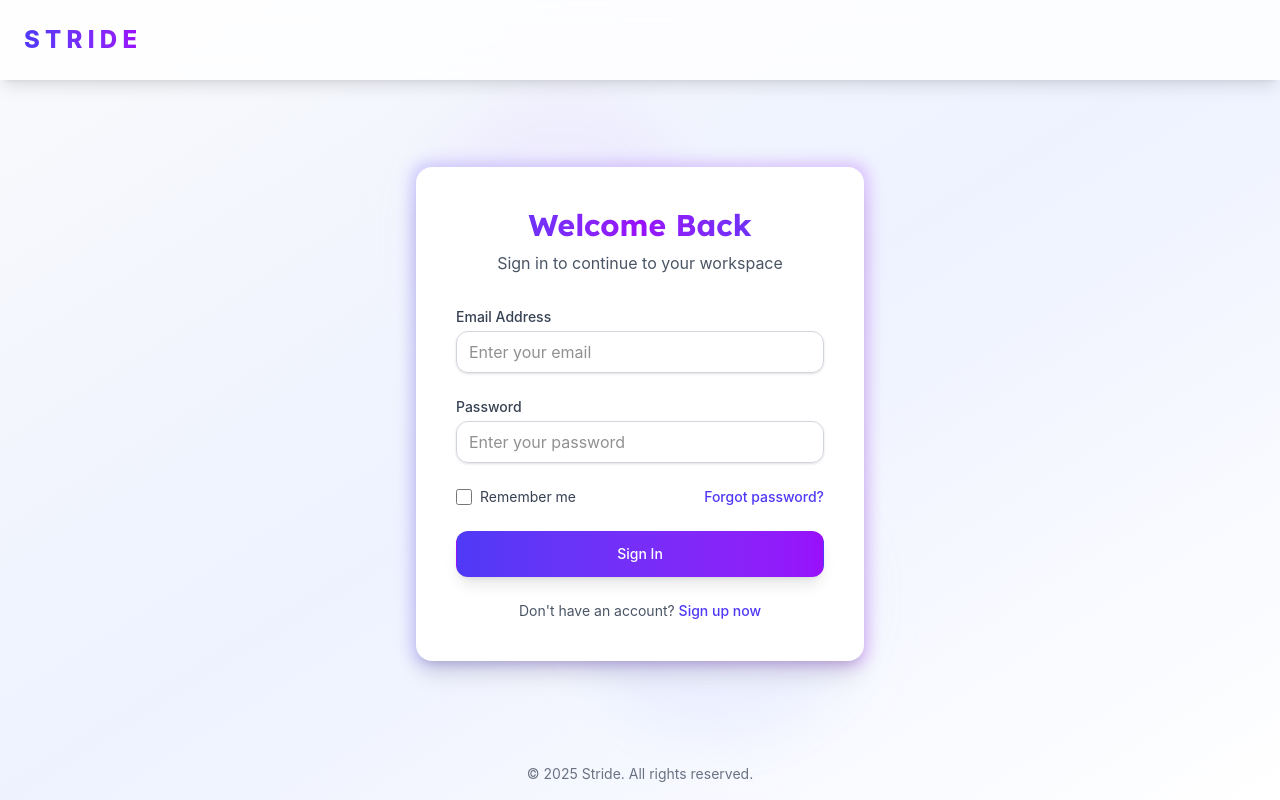
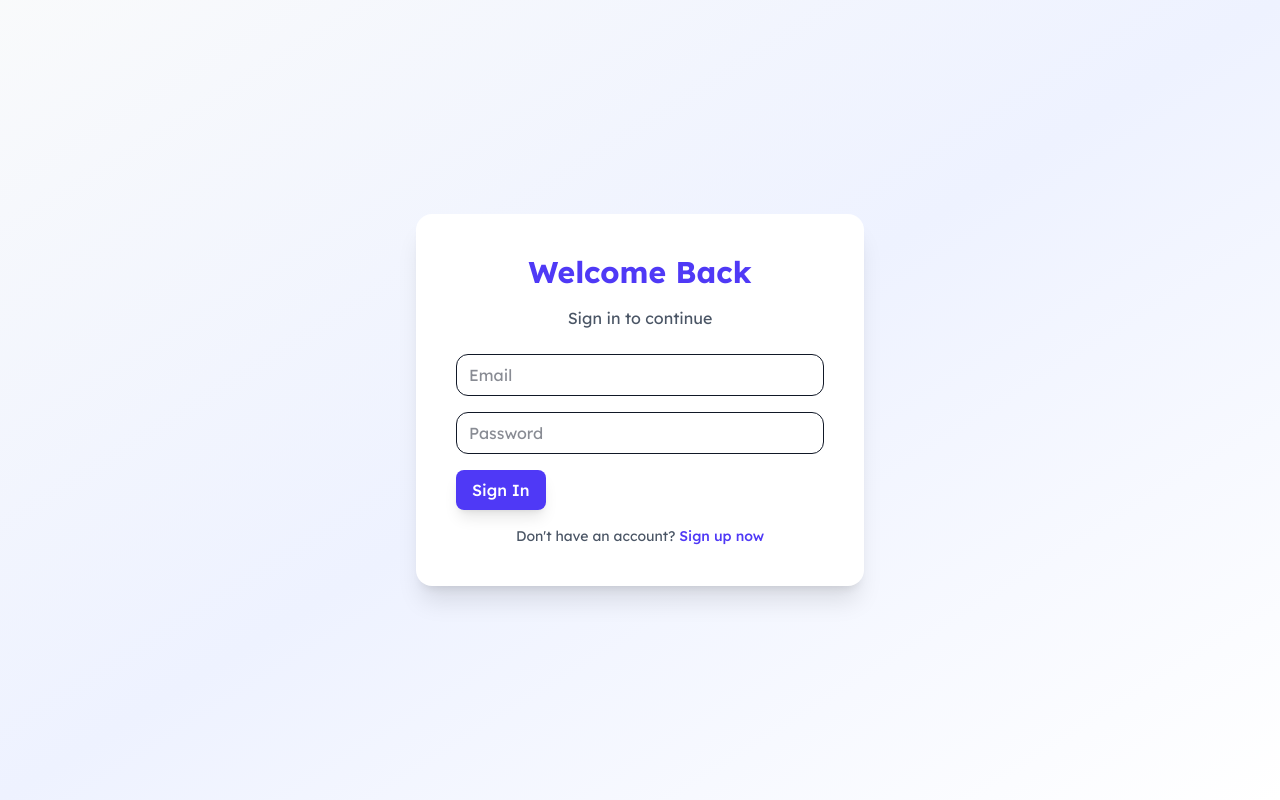
Before and after one commit to HarshithaMarka/Stride, a React (Vite) app in the folder frontend/: page /login in a window 1280 px wide. Built offline with nearby package versions, Linux system fonts and the light colour scheme.

Commit message:
added signup page

```diff
--- a/frontend/package.json
+++ b/frontend/package.json
@@ -13,7 +13,7 @@
     "@emotion/react": "^11.14.0",
     "@emotion/styled": "^11.14.1",
     "@mui/icons-material": "^7.3.2",
-    "@mui/material": "^7.3.2",
+    "@mui/material": "^7.3.3",
     "@tailwindcss/vite": "^4.1.13",
     "react": "^19.1.1",
     "react-dom": "^19.1.1",
--- a/frontend/src/App.jsx
+++ b/frontend/src/App.jsx
@@ -1,24 +1,16 @@
 import React from 'react';
-import { ThemeProvider } from '@mui/material/styles';
-import CssBaseline from '@mui/material/CssBaseline';
 import { BrowserRouter, Routes, Route } from 'react-router-dom';
-
-// Import the centralized theme configuration
-import { strideTheme } from './styles/strideTheme';
-import HeroPage from './features/pages/components/hero/HeroPage';
 import LoginPage from './features/auth/components/LoginPage';
+import SignUpPage from './features/auth/components/SignUpPage';
 
 function App() {
   return (
-    // Wrap the app with ThemeProvider and CssBaseline for MUI styling
     <BrowserRouter>
-      <ThemeProvider theme={strideTheme}>
-        <CssBaseline />
-        <Routes>
-          <Route path="/" element={<HeroPage />} />
-          <Route path="/login" element={<LoginPage />} />
-        </Routes>
-      </ThemeProvider>
+      <Routes>
+        <Route path="/login" element={<LoginPage />} />
+        <Route path="/signup" element={<SignUpPage />} />
+        <Route path="/" element={<LoginPage />} /> {/* default route */}
+      </Routes>
     </BrowserRouter>
   );
 }
--- a/frontend/src/features/auth/components/LoginPage.jsx
+++ b/frontend/src/features/auth/components/LoginPage.jsx
@@ -4,157 +4,58 @@ import StriveButton from '../../../components/button/StriveButton';
 
 const LoginPage = () => {
   const navigate = useNavigate();
-    const [formData, setFormData] = useState({
-        email: '',
-        password: ''
-    });
+  const [loginData, setLoginData] = useState({ email: '', password: '' });
 
   const handleChange = (e) => {
-        setFormData({
-            ...formData,
-            [e.target.name]: e.target.value
-        });
+    setLoginData({ ...loginData, [e.target.name]: e.target.value });
   };
 
   const handleSubmit = (e) => {
     e.preventDefault();
-        console.log('Login submitted:', formData);
-        // TODO: Implement actual login logic
+    console.log('Login submitted:', loginData);
   };
 
   return (
-        <div className="min-h-screen bg-gradient-to-br from-gray-50 via-indigo-50 to-white flex flex-col">
-            {/* Header */}
-            <header className="w-full p-4 md:p-6 bg-white/80 backdrop-blur-md shadow-lg sticky top-0 z-20">
-                <nav className="flex justify-between items-center max-w-7xl mx-auto">
-                    <a
-                        href="/"
-                        className="group text-2xl font-extrabold relative overflow-hidden"
-                        aria-label="Stride Home"
+    <div className="min-h-screen bg-gradient-to-br from-gray-50 via-indigo-50 to-white flex flex-col items-center justify-center">
+      <div
+        className="bg-white shadow-xl rounded-2xl p-8 sm:p-10 w-full max-w-md transition-transform duration-700"
       >
-                        <span className="bg-gradient-to-r from-indigo-600 to-purple-600 bg-clip-text text-transparent
-                                     group-hover:animate-gradient-x">
-                            S T R I D E
-                        </span>
-                        <span className="absolute bottom-0 left-0 w-full h-0.5 bg-gradient-to-r from-indigo-600 to-purple-600
-                                     transform scale-x-0 transition-transform duration-300 group-hover:scale-x-100"></span>
-                    </a>
-                </nav>
-            </header>
+        <h2 className="text-3xl font-bold text-center mb-4 text-indigo-600">Welcome Back</h2>
+        <p className="text-gray-600 text-center mb-6">Sign in to continue</p>
 
-            {/* Main Content */}
-            <main className="flex-grow flex items-center justify-center px-4 sm:px-6 lg:px-8">
-                <div className="relative w-full max-w-md">
-                    {/* Background Effects */}
-                    <div className="absolute -top-20 left-0 w-72 h-72 bg-purple-300 rounded-full mix-blend-multiply filter blur-xl opacity-10 animate-blob"></div>
-                    <div className="absolute -bottom-20 right-0 w-72 h-72 bg-indigo-300 rounded-full mix-blend-multiply filter blur-xl opacity-10 animate-blob animation-delay-4000"></div>
-
-                    {/* Login Form Card */}
-                    <div className="relative">
-                        <div className="absolute -inset-1 bg-gradient-to-r from-indigo-600 to-purple-600 rounded-2xl blur opacity-25
-                                    group-hover:opacity-75 transition duration-1000"></div>
-                        <div className="relative bg-white shadow-xl rounded-2xl p-8 sm:p-10">
-                            <div className="text-center mb-8">
-                                <h2 className="text-3xl font-bold bg-gradient-to-r from-indigo-600 via-purple-600 to-indigo-600
-                                             bg-clip-text text-transparent">
-                                    Welcome Back
-                                </h2>
-                                <p className="mt-2 text-gray-600">Sign in to continue to your workspace</p>
-                            </div>
-
-                            <form onSubmit={handleSubmit} className="space-y-6">
-                                <div>
-                                    <label htmlFor="email" className="block text-sm font-medium text-gray-700">
-                                        Email Address
-                                    </label>
+        <form onSubmit={handleSubmit} className="space-y-4">
           <input
-                                        id="email"
             name="email"
             type="email"
+            placeholder="Email"
             required
-                                        value={formData.email}
+            value={loginData.email}
             onChange={handleChange}
-                                        className="mt-1 block w-full px-3 py-2 border border-gray-300 rounded-xl shadow-sm
-                                                 focus:ring-indigo-500 focus:border-indigo-500 transition-colors duration-200"
-                                        placeholder="Enter your email"
+            className="w-full px-3 py-2 border rounded-xl focus:outline-none focus:ring-2 focus:ring-indigo-500"
           />
-                                </div>
-
-                                <div>
-                                    <label htmlFor="password" className="block text-sm font-medium text-gray-700">
-                                        Password
-                                    </label>
           <input
-                                        id="password"
             name="password"
             type="password"
+            placeholder="Password"
             required
-                                        value={formData.password}
+            value={loginData.password}
             onChange={handleChange}
-                                        className="mt-1 block w-full px-3 py-2 border border-gray-300 rounded-xl shadow-sm
-                                                 focus:ring-indigo-500 focus:border-indigo-500 transition-colors duration-200"
-                                        placeholder="Enter your password"
+            className="w-full px-3 py-2 border rounded-xl focus:outline-none focus:ring-2 focus:ring-indigo-500"
           />
-                                </div>
-
-                                <div className="flex items-center justify-between">
-                                    <div className="flex items-center">
-                                        <input
-                                            id="remember-me"
-                                            name="remember-me"
-                                            type="checkbox"
-                                            className="h-4 w-4 text-indigo-600 focus:ring-indigo-500 border-gray-300 rounded"
-                                        />
-                                        <label htmlFor="remember-me" className="ml-2 block text-sm text-gray-700">
-                                            Remember me
-                                        </label>
-                                    </div>
-
-                                    <div className="text-sm">
-                                        <a href="#" className="font-medium text-indigo-600 hover:text-indigo-500">
-                                            Forgot password?
-                                        </a>
-                                    </div>
-                                </div>
-
-                                <div>
-                                    <StriveButton
-                                        type="submit"
-                                        variant="contained"
-                                        color="primary"
-                                        fullWidth
-                                        className="group relative w-full py-3 px-4 border border-transparent text-sm font-medium
-                                                 rounded-xl text-white bg-gradient-to-r from-indigo-600 to-purple-600
-                                                 hover:from-indigo-700 hover:to-purple-700 focus:outline-none focus:ring-2
-                                                 focus:ring-offset-2 focus:ring-indigo-500 transition-all duration-300
-                                                 transform hover:-translate-y-0.5"
-                                    >
-                                        Sign In
-                                    </StriveButton>
-                                </div>
+          <StriveButton type="submit" fullWidth>Sign In</StriveButton>
         </form>
 
-                            <div className="mt-6 text-center">
-                                <p className="text-sm text-gray-600">
+        <p className="mt-4 text-center text-sm text-gray-600">
           Don't have an account?{' '}
           <button
             onClick={() => navigate('/signup')}
-                                        className="font-medium text-indigo-600 hover:text-indigo-500 transition-colors duration-200"
+            className="text-indigo-600 font-medium hover:text-indigo-500"
           >
             Sign up now
           </button>
         </p>
       </div>
     </div>
-                    </div>
-                </div>
-            </main>
-
-            {/* Footer */}
-            <footer className="py-4 text-center text-gray-500 text-sm">
-                <p>&copy; {new Date().getFullYear()} Stride. All rights reserved.</p>
-            </footer>
-        </div>
   );
 };
 
--- /dev/null
+++ b/frontend/src/features/auth/components/SignUpPage.jsx
@@ -0,0 +1,71 @@
+import React, { useState } from 'react';
+import { useNavigate } from 'react-router-dom';
+import StriveButton from '../../../components/button/StriveButton';
+
+const SignUpPage = () => {
+  const navigate = useNavigate();
+  const [signUpData, setSignUpData] = useState({ name: '', email: '', password: '' });
+
+  const handleChange = (e) => {
+    setSignUpData({ ...signUpData, [e.target.name]: e.target.value });
+  };
+
+  const handleSubmit = (e) => {
+    e.preventDefault();
+    console.log('Sign-Up submitted:', signUpData);
+  };
+
+  return (
+    <div className="min-h-screen bg-gradient-to-br from-gray-50 via-green-50 to-white flex flex-col items-center justify-center">
+      <div
+        className="bg-white shadow-xl rounded-2xl p-8 sm:p-10 w-full max-w-md transition-transform duration-700"
+      >
+        <h2 className="text-3xl font-bold text-center mb-4 text-green-600">Create Account</h2>
+        <p className="text-gray-600 text-center mb-6">Sign up to start using Stride</p>
+
+        <form onSubmit={handleSubmit} className="space-y-4">
+          <input
+            name="name"
+            type="text"
+            placeholder="Name"
+            required
+            value={signUpData.name}
+            onChange={handleChange}
+            className="w-full px-3 py-2 border rounded-xl focus:outline-none focus:ring-2 focus:ring-green-500"
+          />
+          <input
+            name="email"
+            type="email"
+            placeholder="Email"
+            required
+            value={signUpData.email}
+            onChange={handleChange}
+            className="w-full px-3 py-2 border rounded-xl focus:outline-none focus:ring-2 focus:ring-green-500"
+          />
+          <input
+            name="password"
+            type="password"
+            placeholder="Password"
+            required
+            value={signUpData.password}
+            onChange={handleChange}
+            className="w-full px-3 py-2 border rounded-xl focus:outline-none focus:ring-2 focus:ring-green-500"
+          />
+          <StriveButton type="submit" fullWidth color="success">Sign Up</StriveButton>
+        </form>
+
+        <p className="mt-4 text-center text-sm text-gray-600">
+          Already have an account?{' '}
+          <button
+            onClick={() => navigate('/login')}
+            className="text-green-600 font-medium hover:text-green-500"
+          >
+            Sign in
+          </button>
+        </p>
+      </div>
+    </div>
+  );
+};
+
+export default SignUpPage;
```
Also changed, not shown: 1 other file (tests, documents, lock files or other folders). Lines whose indentation alone changed are shown as unchanged.
